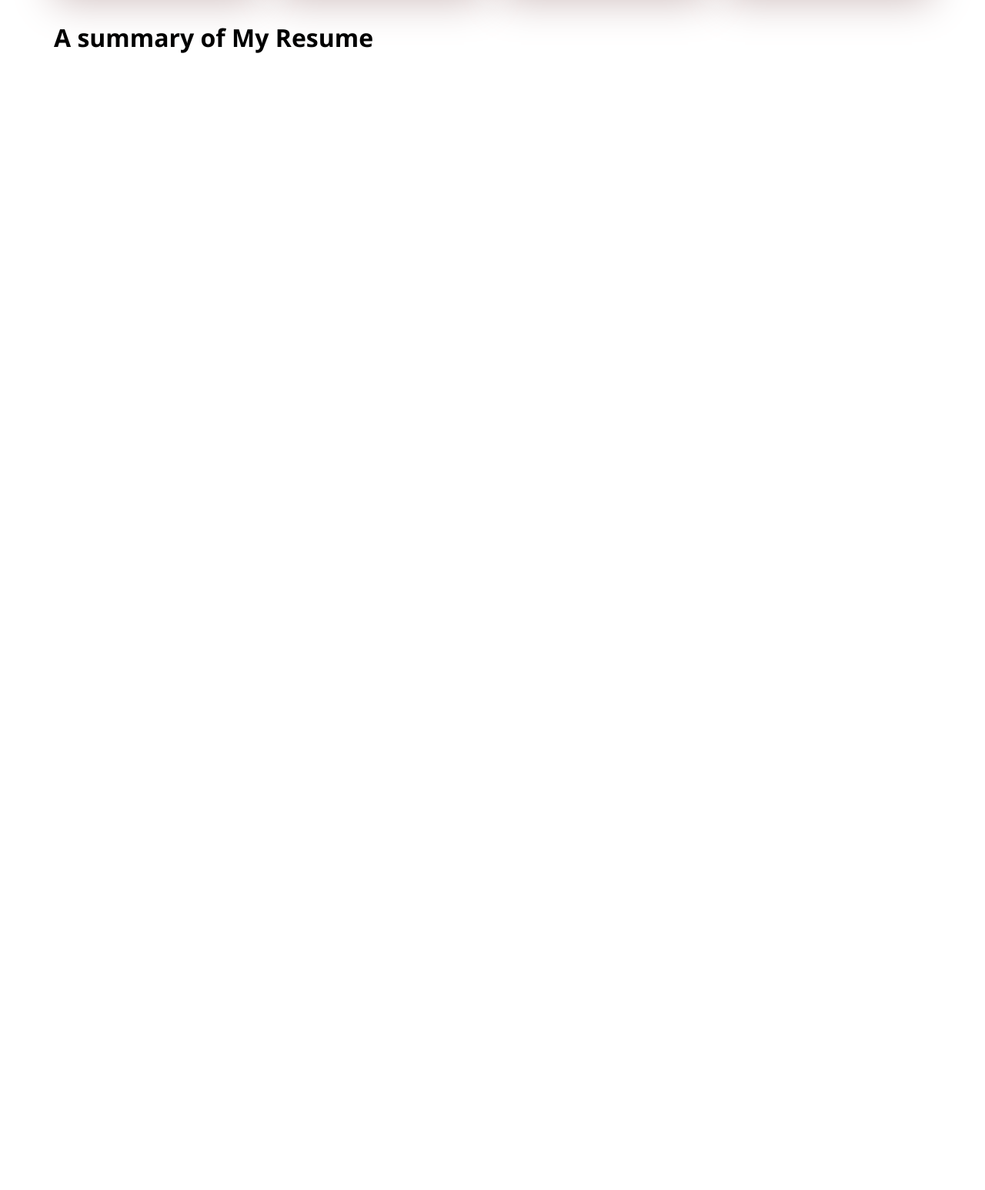
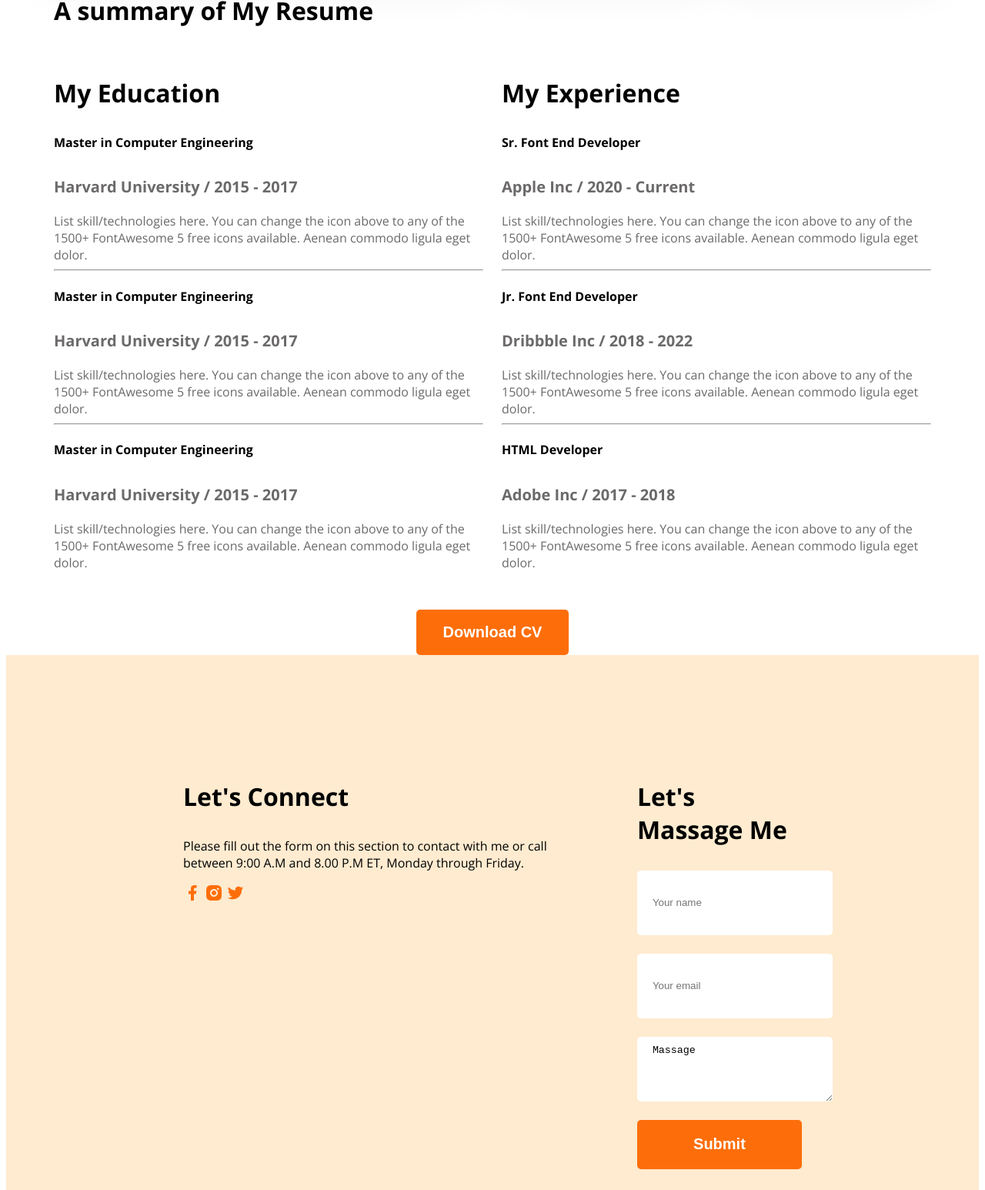
Before and after one commit to RabeyaKhatun1/web-dev-portfolio, a plain HTML site: page intex.html in a window 1280 px wide. Shown: the part 1907-3453 px from the top of the page at 77% size. Before the commit the page ends 2009 px from the top, so only its background shows below. Drawn offline with nearby package versions, Linux system fonts and the light colour scheme.

Commit message:
added images

```diff
--- a/intex.html
+++ b/intex.html
@@ -35,7 +35,7 @@
     </header>
     <main>
 <section class="about secondary-bg">
-    <h3 class="section-title">About
+    <h3 style="margin: 13px; padding-bottom: 20px class= section-title">About
     Me
     </h3>
     <p class="section-description">I, m a designer & developer with a passion for web design. I enjoy developing simple, clean and slick websites that provide real value to the end user. Thousands of clients have procured exceptional resulfs while working with me. Delivering work within time and budget which meets clients requirements in our mata.</p>
@@ -95,9 +95,78 @@
  </section>
  <section class="Resume">
 <h3 class="section-title">A summary of My Resume</h3>
+<div class="resume-container">
+     <!-- .resume-coloumn*2>h3.coloumn-title+.experience*3>h4.experience-title+h5.experience-sub-title+.experience-description -->
+    <div class="resume-coloumn">
+        <h3 class="coloumn-title">My Education</h3>
+        <div class="experience">
+            <h4 class="experience-title">Master in Computer Engineering</h4>
+            <h5 class="experience-sub-title">Harvard University / 2015 - 2017</h5>
+            <div class="experience-description">List skill/technologies here. You can change the icon above
+to any of the 1500+ FontAwesome 5 free icons available. Aenean commodo ligula eget dolor.</div>
+        <hr></div>
+        <div class="experience">
+            <h4 class="experience-title">Master in Computer Engineering</h4>
+            <h5 class="experience-sub-title">Harvard University / 2015 - 2017</h5>
+            <div class="experience-description">List skill/technologies here. You can change the icon above
+to any of the 1500+ FontAwesome 5 free icons available. Aenean commodo ligula eget dolor.</div>
+        <hr></div>
+        <div class="experience">
+            <h4 class="experience-title">Master in Computer Engineering</h4>
+            <h5 class="experience-sub-title">Harvard University / 2015 - 2017</h5>
+            <div class="experience-description">List skill/technologies here. You can change the icon above
+to any of the 1500+ FontAwesome 5 free icons available. Aenean commodo ligula eget dolor.</div>
+        </div>
+    </div>
+    <div class="resume-coloumn">
+        <h3 class="coloumn-title">My Experience</h3>
+        <div class="experience">
+            <h4 class="experience-title">Sr. Font End Developer</h4>
+            <h5 class="experience-sub-title">Apple Inc / 2020 - Current</h5>
+            <div class="experience-description">List skill/technologies here. You can change the icon above
+to any of the 1500+ FontAwesome 5 free icons available. Aenean commodo ligula eget dolor.</div>
+        <hr></div>
+        <div class="experience">
+            <h4 class="experience-title">Jr. Font End Developer</h4>
+            <h5 class="experience-sub-title">Dribbble Inc / 2018 - 2022</h5>
+            <div class="experience-description">List skill/technologies here. You can change the icon above
+to any of the 1500+ FontAwesome 5 free icons available. Aenean commodo ligula eget dolor.</div>
+        <hr></div>
+        <div class="experience">
+            <h4 class="experience-title">HTML Developer</h4>
+            <h5 class="experience-sub-title">Adobe Inc / 2017 - 2018</h5>
+            <div class="experience-description">List skill/technologies here. You can change the icon above
+to any of the 1500+ FontAwesome 5 free icons available. Aenean commodo ligula eget dolor.</div>
+        </div>
+    </div>
+</div>
+<div class="text-center "><section class="resume-download-cv">
+    <button class="btn-primary">Download CV</button>
+</section>
+</div>
  </section>
+
     </main>
-    <footer>
+    <footer class="secondary-bg">
+        <section><h3 class="section-title">Let's Connect</h3>
+        <p>Please fill out the form on this section to contact with me or call between 9:00 A.M and 8.00 P.M ET, Monday through Friday.</p>
+        <div>
+            <a href=""><img src="images/icons/facebook.png" alt=""></a>
+            <a href=""><img src="images/icons/insta.png" alt=""></a>
+            <a href=""><img src="images/icons/twitter.png" alt=""></a>
+        </div>
+    </section>
+        <div class="footer-coloumn">
+            <h3 class="section-title">Let's Massage Me</h3>
+          <form action="">
+              <input type="text" name="" id="" placeholder="Your name">
+            <input type="email" name=" "id=""placeholder="Your email">
+            <textarea name="Massage" id=""placeholder>Massage</textarea>
+            <input class="btn-primary" type="submit" value="Submit">
+
+          </form>
+        </div>
+
 
     </footer>
 </body>
--- a/styles/portfolio.css
+++ b/styles/portfolio.css
@@ -115,6 +115,7 @@ font-weight: 600px;
     }
     .secondary-bg{
         background-color: rgb(255, 235, 208);
+
     }
     /* .about styles */
     .about{
@@ -153,3 +154,47 @@ gap: 24px ;
 padding: 30px;
 box-shadow: 0px 6px 50px 0px rgb(206, 189, 189);
 }
+/* resume section styles */
+.resume-container{
+    display: flex;
+    gap:24px;
+
+}
+.experience-description, .experience-sub-title{
+    color: rgb(107, 105, 105);
+}
+.experience-sub-title{
+    font-size: 20px;
+    font-weight: 600px;
+    margin-bottom: 20px;
+}
+.resume hr{
+    margin: 30px 5px;
+}
+.resume-download-cv{
+    margin-top: 50px;
+}
+/* footer styles */
+footer{
+    padding:130px 230px;
+    display: flex;
+    gap: 100px;
+}
+.footer-coloumn{
+ width: 50%;
+}
+/* footer input[type=""text]{ */
+
+
+/* } */
+form input , footer textarea {
+     height:64px;
+    border-radius:5px;
+   backround-color:white;
+   color:black;
+   display:block;
+   width: 100%;
+padding: 10px 20px;
+margin-bottom: 24px;
+border: none;
+}
```
